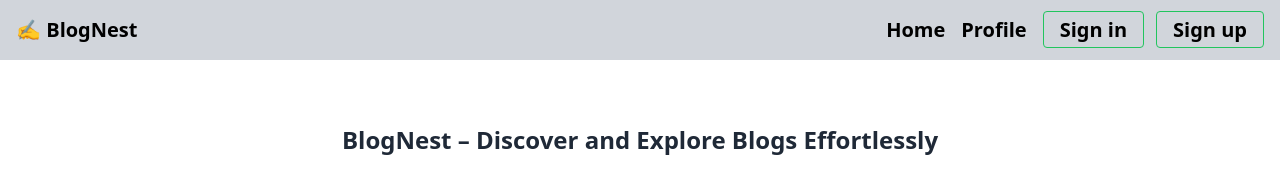
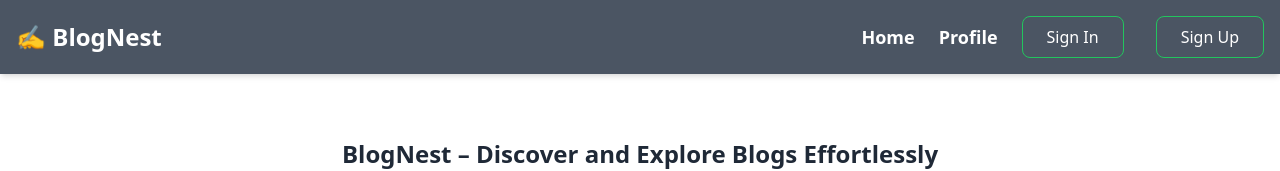
Before and after one commit to arman-miaa/Blog-Viewer, a Next.js app: page / in a window 1280 px wide. Shown: the top 171 px of the page. Built offline with nearby package versions, Linux system fonts and the light colour scheme; no server answers.

Commit message:
modified profile page

```diff
--- a/src/app/profile/page.jsx
+++ b/src/app/profile/page.jsx
@@ -3,12 +3,11 @@
 import { useEffect } from "react";
 import { UserData } from "../context/UserProvider";
 import { redirect } from "next/navigation";
-
 import Link from "next/link";
 
-const page = () => {
+const Page = () => {
   const { user, isAuth } = UserData();
-
+console.log(user);
   useEffect(() => {
     if (!isAuth) {
       redirect("/signin");
@@ -16,21 +15,29 @@ const page = () => {
   }, [isAuth]);
 
   return (
-    <div className="flex justify-center items-center min-h-screen flex-col">
-      <h1 className="text-4xl font-bold">Wellcome to your Profile</h1>
+    <div className="flex justify-center items-center min-h-screen flex-col bg-gray-100 p-6">
+      <h1 className="text-4xl font-bold mb-6 text-gray-800 text-center">
+        Welcome to Your Profile
+      </h1>
       {user && (
-        <>
-          <img className="rounded-full w-16 h-16" src={user.picture} alt="" />
-          <p>{user.email}</p>
-          <p>{user.given_name}</p>
-        </>
+        <div className="flex flex-col items-center mb-8">
+          <img
+            className="rounded-full w-24 h-24 mb-4 border-4 border-blue-500"
+            src={user.picture || "/user.png"}
+            alt="User Profile"
+          />
+          <p className="text-lg font-semibold text-gray-700">{user.email}</p>
+          <p className="text-lg text-gray-600">{user.given_name}</p>
+        </div>
       )}
-
-      <Link href={"/"} className="bg-blue-600 px-4 py-1 text-white">
+      <Link
+        href="/"
+        className="bg-blue-600 text-white px-6 py-2 rounded-lg shadow-md hover:bg-blue-500 transition duration-300"
+      >
         Back to Home
       </Link>
     </div>
   );
 };
 
-export default page;
+export default Page;
--- a/src/components/Navbar/Navbar.jsx
+++ b/src/components/Navbar/Navbar.jsx
@@ -6,36 +6,49 @@ import {
   LogoutLink,
 } from "@kinde-oss/kinde-auth-nextjs/components";
 import Link from "next/link";
+
 const Navbar = () => {
-    const { user, isAuth } = UserData();
-    console.log(user);
+  const { user, isAuth } = UserData();
+  console.log(user);
+
   return (
-    <div className="sticky top-0 z-10 bg-gray-300">
-      <div className="flex container mx-auto gap-10 justify-between items-center  p-4">
-        <div>
-          <h4 className="text-xl font-bold">
-            ✍️ <span>BlogNest</span>{" "}
+    <div className="sticky top-0 z-10 bg-gray-600 text-white shadow-md">
+      <div className="container mx-auto flex justify-between items-center p-4">
+        {/* Logo */}
+        <div className="flex items-center gap-2">
+          <h4 className="text-2xl font-bold">
+            ✍️ <span>BlogNest</span>
           </h4>
         </div>
-        <div className="flex gap-4 text-xl font-semibold">
-          <Link href={"/"} className="hover:text-green-500">
+
+        {/* Navbar Links & Auth Buttons */}
+        <div className="flex gap-6 items-center">
+          <Link
+            href={"/"}
+            className="text-lg font-semibold hover:text-green-500 transition-all duration-200"
+          >
             Home
           </Link>
-          <Link href={"/profile"} className="hover:text-green-500">
+          <Link
+            href={"/profile"}
+            className="text-lg font-semibold hover:text-green-500 transition-all duration-200"
+          >
             Profile
           </Link>
-          <div>
+
+          {/* Conditional rendering of auth buttons */}
+          <div className="flex gap-4 items-center">
             {user ? (
-              <LogoutLink className="bg-blue-400 px-4 py-1 text-white">
+              <LogoutLink className="mr-4 border border-green-500 rounded-lg px-6 py-2 hover:bg-green-500 hover:text-white transition duration-300">
                 Log Out
               </LogoutLink>
             ) : (
               <>
-                <LoginLink className="mr-3 border border-green-500 rounded hover:bg-green-500 hover:text-white px-4 py-1">
-                  Sign in
+                <LoginLink className="mr-4 border border-green-500 rounded-lg px-6 py-2 hover:bg-green-500 hover:text-white transition duration-300">
+                  Sign In
                 </LoginLink>
-                <RegisterLink className="border-green-500 border rounded hover:bg-green-500 hover:text-white  px-4 py-1">
-                  Sign up
+                <RegisterLink className="border-green-500 border rounded-lg px-6 py-2 hover:bg-green-500 hover:text-white transition duration-300">
+                  Sign Up
                 </RegisterLink>
               </>
             )}
```
Also changed, not shown: public/user.png (added).
